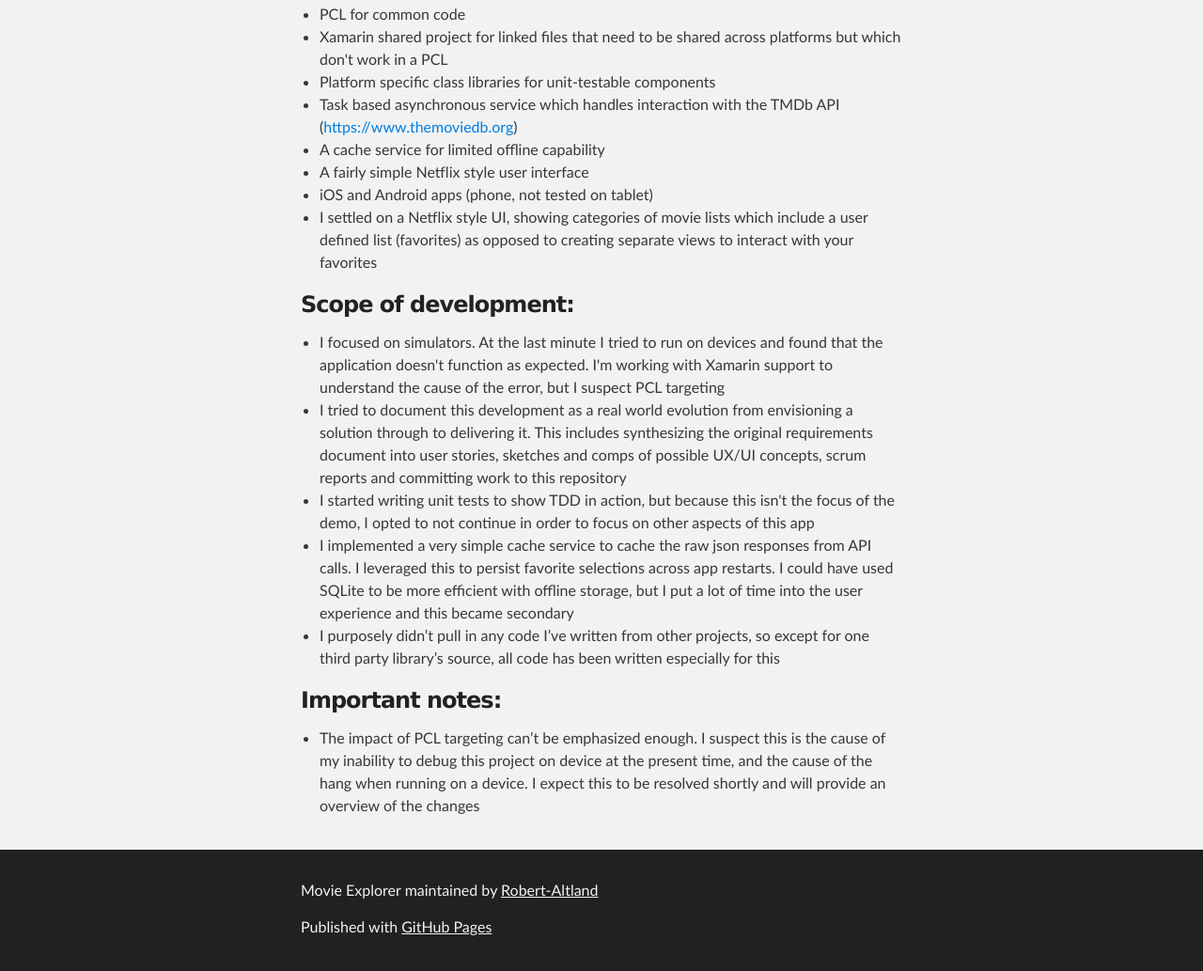
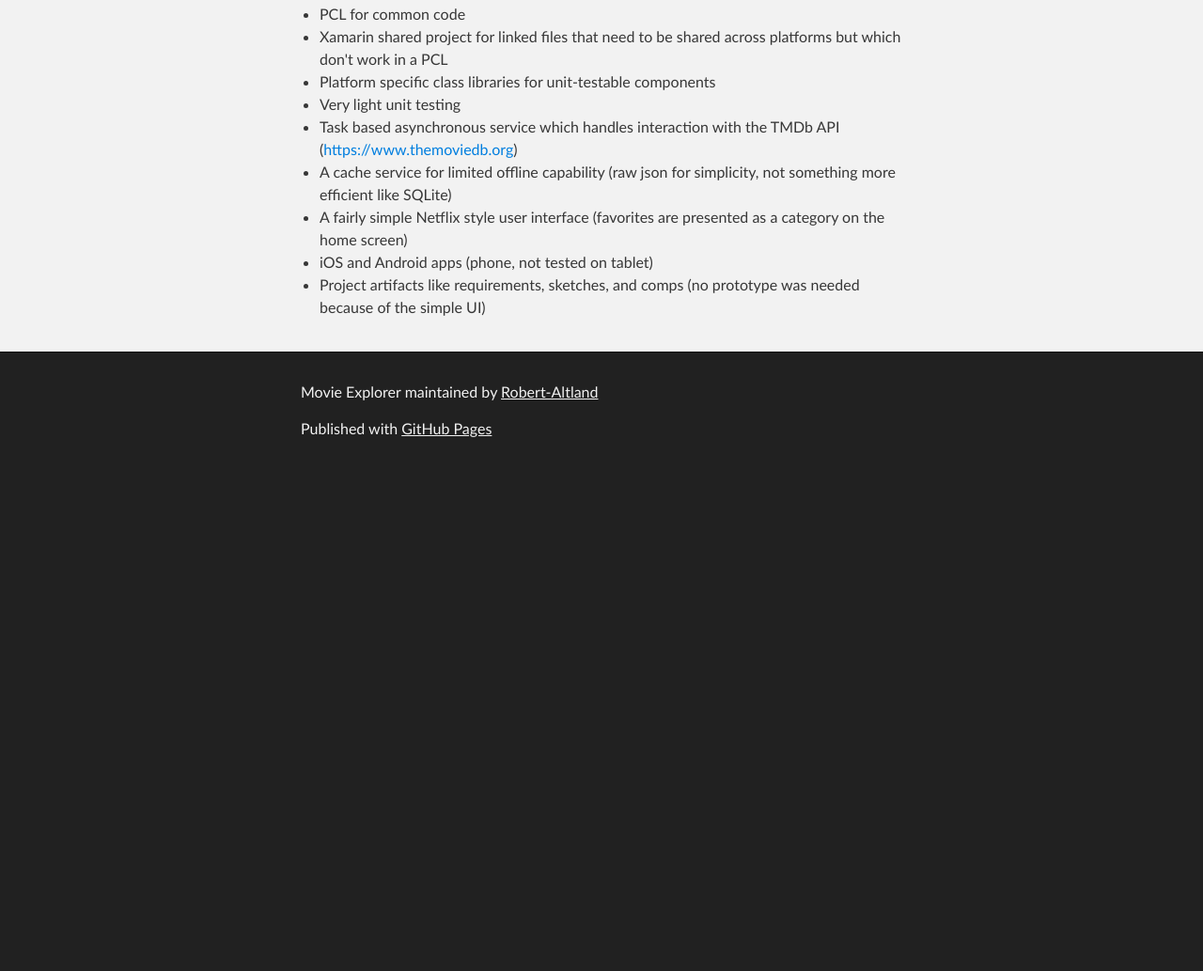
Before and after one commit to Robert-Altland/MovieExplorer, a plain HTML site: page index.html in a window 1280 px wide. Shown: the part 549-1582 px from the top of the page at 94% size. After the commit the page ends 1052 px from the top, so only its background shows below. Drawn offline with Linux system fonts and the light colour scheme.

```diff
--- a/index.html
+++ b/index.html
@@ -42,29 +42,12 @@
 <li>PCL for common code</li>
 <li>Xamarin shared project for linked files that need to be shared across platforms but which don't work in a PCL</li>
 <li>Platform specific class libraries for unit-testable components</li>
+<li>Very light unit testing</li>
 <li>Task based asynchronous service which handles interaction with the TMDb API (<a href="https://www.themoviedb.org">https://www.themoviedb.org</a>)</li>
-<li>A cache service for limited offline capability</li>
-<li>A fairly simple Netflix style user interface</li>
+<li>A cache service for limited offline capability (raw json for simplicity, not something more efficient like SQLite)</li>
+<li>A fairly simple Netflix style user interface (favorites are presented as a category on the home screen)</li>
 <li>iOS and Android apps (phone, not tested on tablet) </li>
-<li>I settled on a Netflix style UI, showing categories of movie lists which include a user defined list (favorites) as opposed to creating separate views to interact with your favorites</li>
-</ul>
-
-<h3>
-<a id="scope-of-development" class="anchor" href="#scope-of-development" aria-hidden="true"><span aria-hidden="true" class="octicon octicon-link"></span></a>Scope of development:</h3>
-
-<ul>
-<li>I focused on simulators. At the last minute I tried to run on devices and found that the application doesn't function as expected. I'm working with Xamarin support to understand the cause of the error, but I suspect PCL targeting</li>
-<li>I tried to document this development as a real world evolution from envisioning a solution through to delivering it. This includes synthesizing the original requirements document into user stories, sketches and comps of possible UX/UI concepts, scrum reports and committing work to this repository</li>
-<li>I started writing unit tests to show TDD in action, but because this isn't the focus of the demo, I opted to not continue in order to focus on other aspects of this app</li>
-<li>I implemented a very simple cache service to cache the raw json responses from API calls. I leveraged this to persist favorite selections across app restarts. I could have used SQLite to be more efficient with offline storage, but I put a lot of time into the user experience and this became secondary</li>
-<li>I purposely didn’t pull in any code I’ve written from other projects, so except for one third party library’s source, all code has been written especially for this</li>
-</ul>
-
-<h3>
-<a id="important-notes" class="anchor" href="#important-notes" aria-hidden="true"><span aria-hidden="true" class="octicon octicon-link"></span></a>Important notes:</h3>
-
-<ul>
-<li>The impact of PCL targeting can’t be emphasized enough. I suspect this is the cause of my inability to debug this project on device at the present time, and the cause of the hang when running on a device. I expect this to be resolved shortly and will provide an overview of the changes</li>
+<li>Project artifacts like requirements, sketches, and comps (no prototype was needed because of the simple UI)</li>
 </ul>
       </section>
     </div>
```
Also changed, not shown: params.json (+1 -1 lines).
